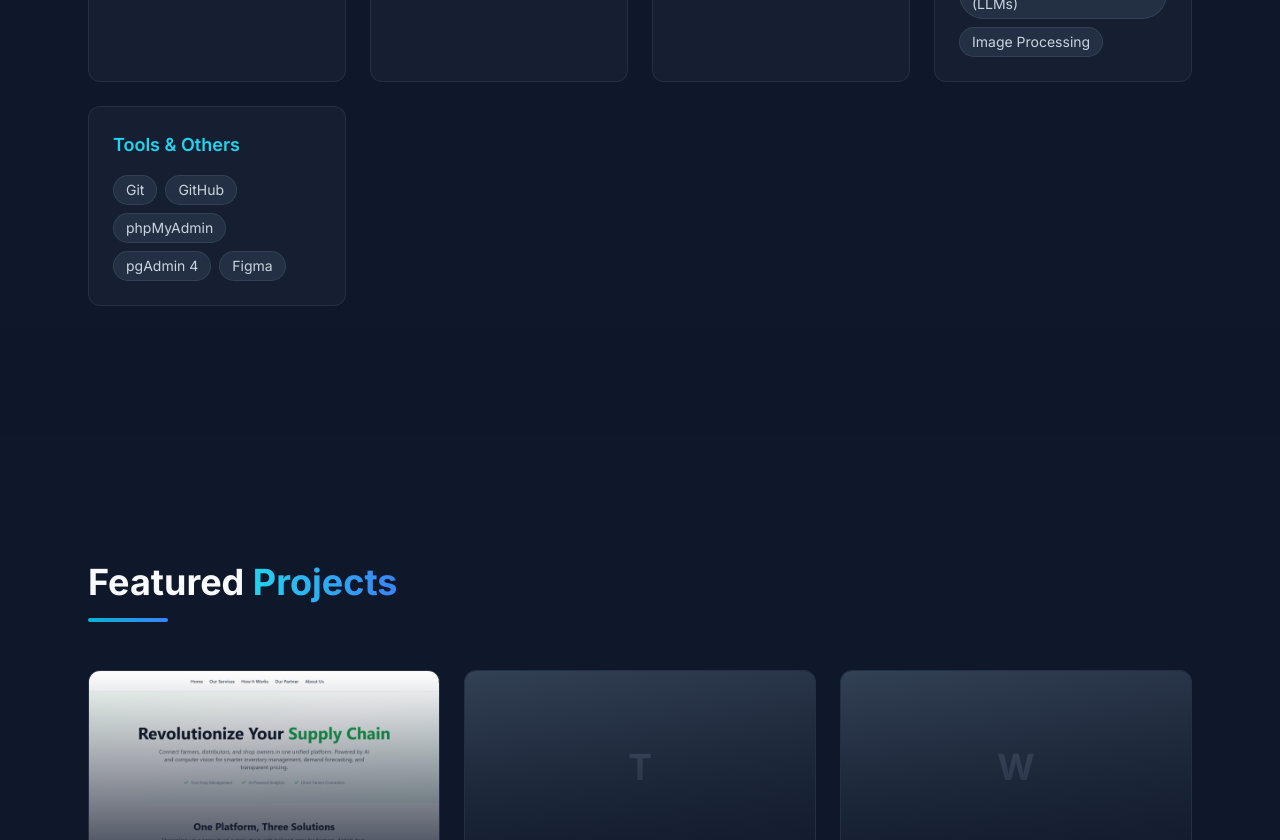
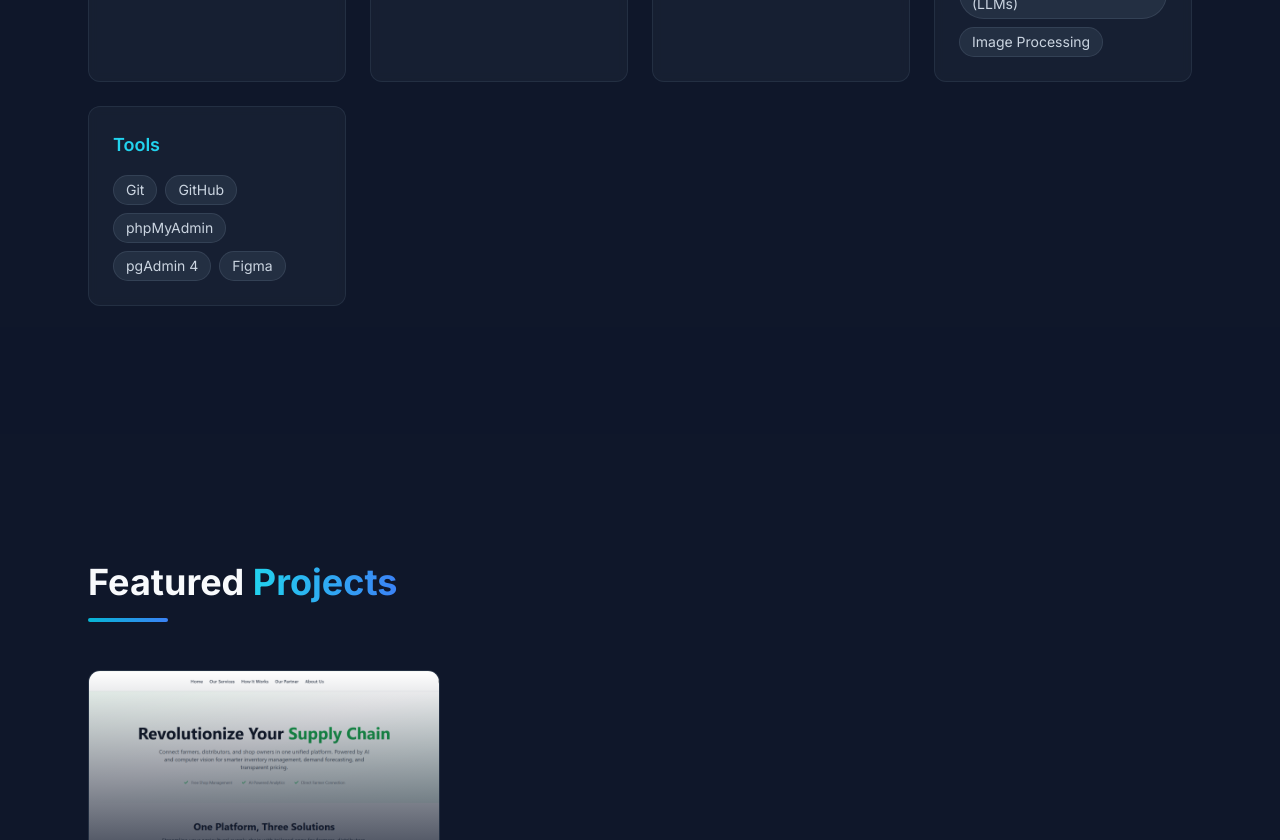
Before and after one commit to azizulhaquenoman/noman-trajectory, a React (Vite) app: page / in a window 1280 px wide. Shown: the part 1960-2800 px from the top of the page. Built offline with nearby package versions, Linux system fonts and the light colour scheme.

Commit message:
Refactor code structure for improved readability and maintainability

```diff
--- a/public/data/portfolioData.json
+++ b/public/data/portfolioData.json
@@ -41,7 +41,7 @@
       ]
     },
     {
-      "category": "Tools & Others",
+      "category": "Tools",
       "items": [
         "Git",
         "GitHub",
@@ -69,60 +69,9 @@
       "liveUrl": "",
       "githubUrl": "https://github.com/TashinParvez/direct-edge",
       "subtitle": "A Warehouse & Supply Chain Management System"
-    },
-    {
-      "id": 2,
-      "title": "Task Management App",
-      "description": "A collaborative task management application with real-time updates, drag & drop, and team features.",
-      "image": "",
-      "technologies": [
-        "React",
-        "Firebase",
-        "Tailwind CSS"
-      ],
-      "liveUrl": "",
-      "githubUrl": ""
-    },
-    {
-      "id": 3,
-      "title": "Weather Dashboard",
-      "description": "A beautiful weather dashboard showing current conditions, forecasts, and historical data with interactive charts.",
-      "image": "",
-      "technologies": [
-        "React",
-        "Chart.js",
-        "OpenWeather API"
-      ],
-      "liveUrl": "",
-      "githubUrl": ""
     }
   ],
-  "experience": [
-    {
-      "id": 1,
-      "company": "Tech Company",
-      "role": "Senior Developer",
-      "duration": "2022 - Present",
-      "description": "Leading the frontend team in building scalable web applications. Implemented CI/CD pipelines and improved performance by 40%.",
-      "technologies": [
-        "React",
-        "TypeScript",
-        "AWS"
-      ]
-    },
-    {
-      "id": 2,
-      "company": "Startup Inc",
-      "role": "Full Stack Developer",
-      "duration": "2020 - 2022",
-      "description": "Built and maintained multiple client-facing applications. Collaborated with design team to deliver pixel-perfect UIs.",
-      "technologies": [
-        "Vue.js",
-        "Node.js",
-        "PostgreSQL"
-      ]
-    }
-  ],
+  "experience": [],
   "education": [
     {
       "id": 1,
@@ -141,8 +90,8 @@
       "01851604135"
     ],
     "location": "QCXP+68X Dhaka, Bangladesh",
-    "resumeUrl": "Resume of Azizul Haque Noman.pdf",
-    "cvUrl": "",
+    "resumeUrl": "Noman_s_Resume.pdf",
+    "cvUrl": "Noman_s_CV.pdf",
     "social": {
       "github": "https://github.com/azizulhaquenoman",
       "linkedin": "https://www.linkedin.com/in/azizulhaquenoman",
--- a/src/components/portfolio/Hero.jsx
+++ b/src/components/portfolio/Hero.jsx
@@ -85,7 +85,7 @@ const Hero = ({ data }) => {
           initial={{ opacity: 0 }}
           animate={{ opacity: 1 }}
           transition={{ duration: 0.8, delay: 1 }}
-          className="absolute bottom-10 left-1/2 -translate-x-1/2"
+          className="mt-8 flex justify-center"
         >
           <a
             href="#about"
```
Also changed, not shown: 2 other files (tests, documents, lock files or other folders).
